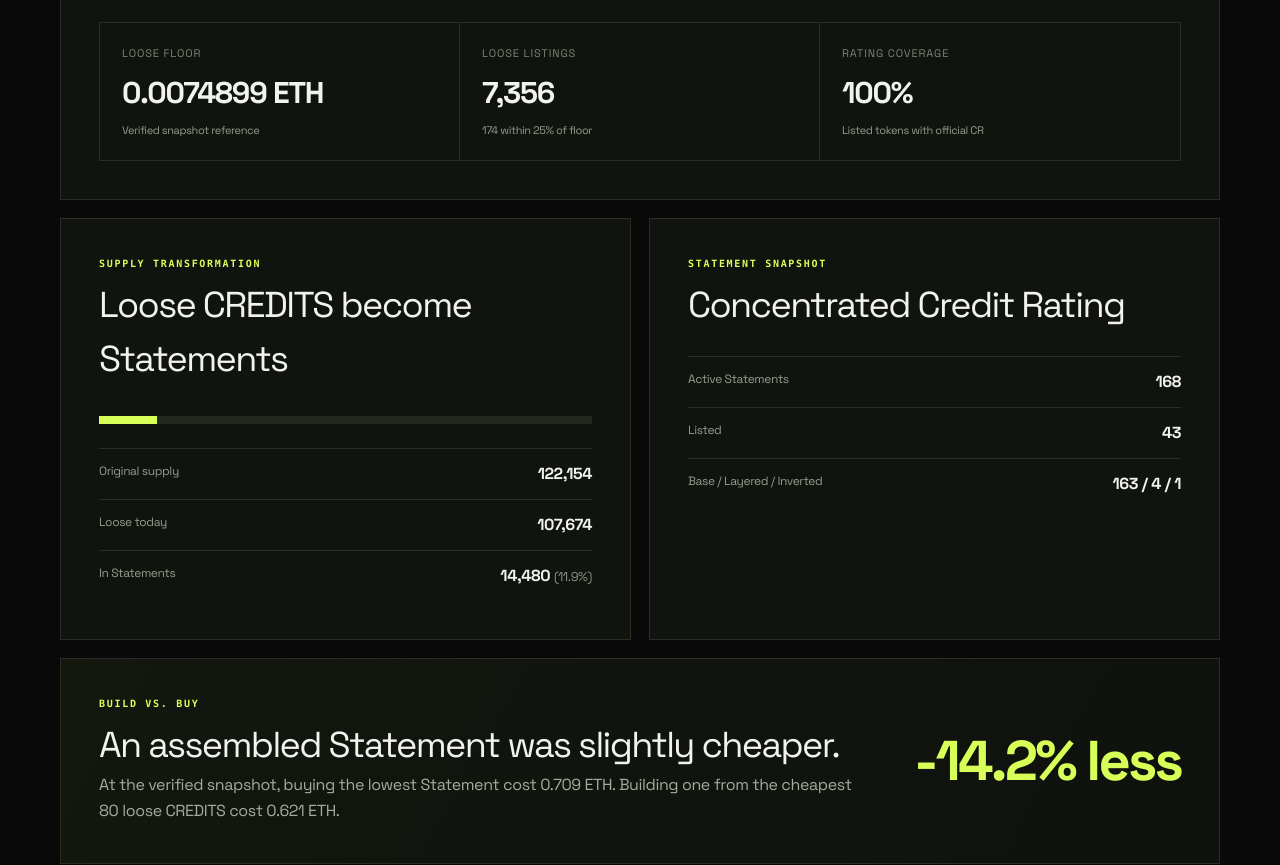
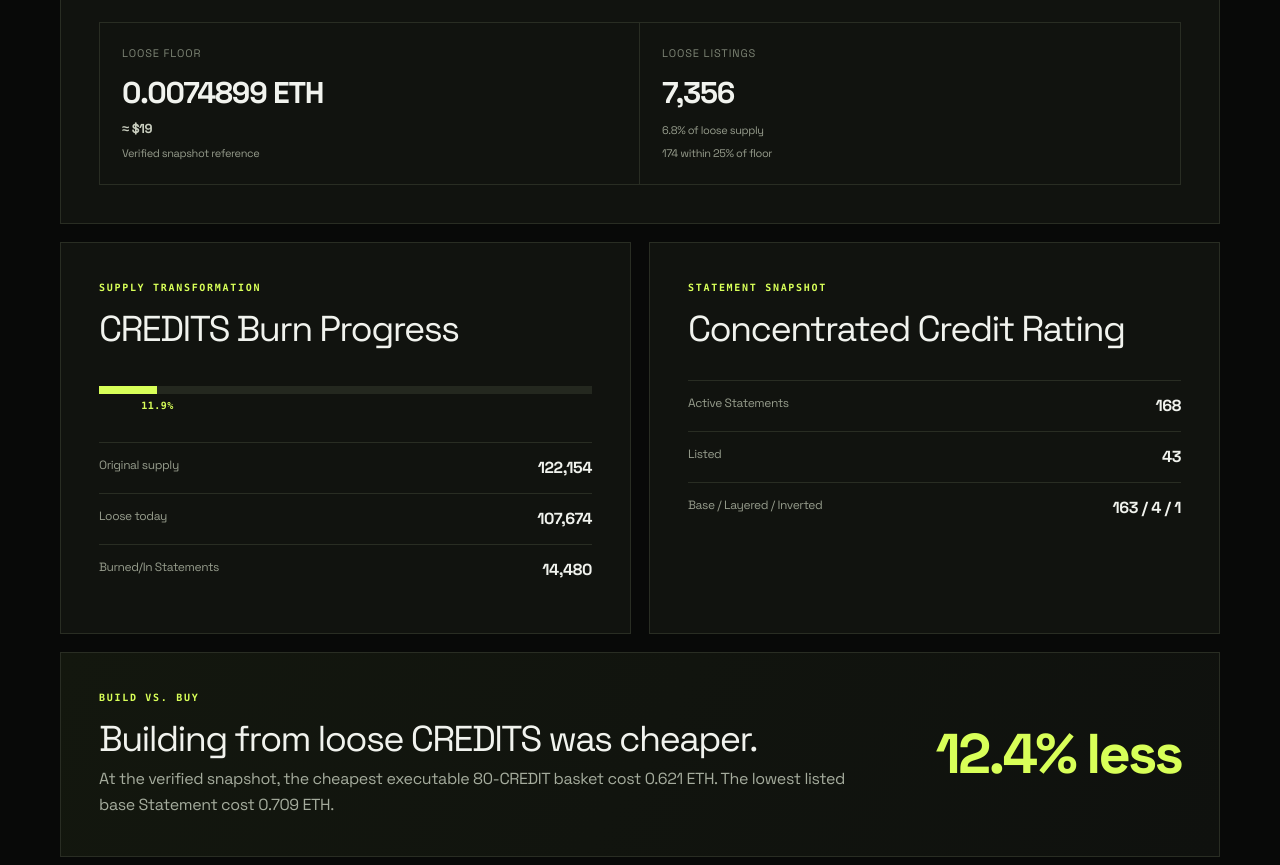
Before and after one commit to GridPhantoms/grid-keys-points, a Next.js app: page /credits in a window 1280 px wide. Shown: the part 760-1625 px from the top of the page. Built offline with nearby package versions, Linux system fonts and the light colour scheme.

Commit message:
Refine CREDITS market overview

```diff
--- a/app/credits/page.tsx
+++ b/app/credits/page.tsx
@@ -12,9 +12,11 @@ export const metadata: Metadata = {
 const integer = new Intl.NumberFormat('en-US');
 const percent = new Intl.NumberFormat('en-US', { maximumFractionDigits: 1 });
 const eth = new Intl.NumberFormat('en-US', { minimumFractionDigits: 3, maximumFractionDigits: 3 });
+const usd = new Intl.NumberFormat('en-US', { style: 'currency', currency: 'USD', maximumFractionDigits: 0 });
 
 export default function CreditsOverviewPage() {
-  const statementDiscount = (1 - overview.buildVsBuy.statementFloorEth / overview.buildVsBuy.looseBasketEth) * 100;
+  const listedPct = overview.market.looseListings / overview.supply.loose * 100;
+  const buildSavingsPct = (1 - overview.buildVsBuy.looseBasketEth / overview.buildVsBuy.statementFloorEth) * 100;
   return (
     <>
       <CreditsHeader active="overview" />
@@ -36,21 +38,23 @@ export default function CreditsOverviewPage() {
         <section className="cr-section" aria-labelledby="market-pulse">
           <div className="cr-section-head"><div><p className="cr-kicker">Market pulse</p><h2 id="market-pulse">The latest verified baseline</h2></div><span>{overview.sourceLabel}</span></div>
           <div className="cr-stat-grid">
-            <article><span>Loose floor</span><strong>{overview.market.looseFloorEth} ETH</strong><small>Verified snapshot reference</small></article>
-            <article><span>Loose listings</span><strong>{integer.format(overview.market.looseListings)}</strong><small>{integer.format(overview.market.within25PctOfFloor)} within 25% of floor</small></article>
-            <article><span>Rating coverage</span><strong>{percent.format(overview.market.officialRatingCoveragePct)}%</strong><small>Listed tokens with official CR</small></article>
+            <article><span>Loose floor</span><strong>{overview.market.looseFloorEth} ETH</strong><small className="cr-usd-equivalent">≈ {usd.format(overview.market.looseFloorEth * overview.market.ethUsd)}</small><small>Verified snapshot reference</small></article>
+            <article><span>Loose listings</span><strong>{integer.format(overview.market.looseListings)}</strong><small>{percent.format(listedPct)}% of loose supply</small><small>{integer.format(overview.market.within25PctOfFloor)} within 25% of floor</small></article>
           </div>
         </section>
 
         <div className="cr-split">
           <section className="cr-panel" aria-labelledby="supply-title">
             <p className="cr-kicker">Supply transformation</p>
-            <h2 id="supply-title">Loose CREDITS become Statements</h2>
-            <div className="cr-supply-bar" aria-label={`${percent.format(overview.supply.burnedPct)} percent of original supply is in active Statements`}><i style={{ width: `${overview.supply.burnedPct}%` }} /></div>
+            <h2 id="supply-title">CREDITS Burn Progress</h2>
+            <div className="cr-supply-progress">
+              <div className="cr-supply-bar" aria-label={`${percent.format(overview.supply.burnedPct)} percent of original supply is in active Statements`}><i style={{ width: `${overview.supply.burnedPct}%` }} /></div>
+              <span className="cr-supply-marker" style={{ left: `${overview.supply.burnedPct}%` }}>{percent.format(overview.supply.burnedPct)}%</span>
+            </div>
             <dl className="cr-detail-list">
               <div><dt>Original supply</dt><dd>{integer.format(overview.supply.original)}</dd></div>
               <div><dt>Loose today</dt><dd>{integer.format(overview.supply.loose)}</dd></div>
-              <div><dt>In Statements</dt><dd>{integer.format(overview.supply.burnedIntoStatements)} <small>({percent.format(overview.supply.burnedPct)}%)</small></dd></div>
+              <div><dt>Burned/In Statements</dt><dd>{integer.format(overview.supply.burnedIntoStatements)}</dd></div>
             </dl>
           </section>
 
@@ -66,8 +70,8 @@ export default function CreditsOverviewPage() {
         </div>
 
         <section className="cr-section cr-build" aria-labelledby="build-title">
-          <div><p className="cr-kicker">Build vs. buy</p><h2 id="build-title">An assembled Statement was slightly cheaper.</h2><p>At the verified snapshot, buying the lowest Statement cost {eth.format(overview.buildVsBuy.statementFloorEth)} ETH. Building one from the cheapest 80 loose CREDITS cost {eth.format(overview.buildVsBuy.looseBasketEth)} ETH.</p></div>
-          <strong>{percent.format(statementDiscount)}% less</strong>
+          <div><p className="cr-kicker">Build vs. buy</p><h2 id="build-title">Building from loose CREDITS was cheaper.</h2><p>At the verified snapshot, the cheapest executable 80-CREDIT basket cost {eth.format(overview.buildVsBuy.looseBasketEth)} ETH. The lowest listed base Statement cost {eth.format(overview.buildVsBuy.statementFloorEth)} ETH.</p></div>
+          <strong>{percent.format(buildSavingsPct)}% less</strong>
         </section>
 
         <section className="cr-section" aria-labelledby="preview-title">
@@ -78,7 +82,7 @@ export default function CreditsOverviewPage() {
           </div>
         </section>
       </main>
-      <footer className="cr-footer">Read-only research. No wallet connection or purchase execution.</footer>
+      <footer className="cr-footer"><Link href="/">Market Intelligence by GridPhantoms</Link><span>Read-only research. No wallet connection or purchase execution.</span></footer>
     </>
   );
 }
--- a/data/credits-overview.json
+++ b/data/credits-overview.json
@@ -3,9 +3,9 @@
   "sourceLabel": "Verified Oct 12, 2026 snapshot",
   "market": {
     "looseListings": 7356,
-    "officialRatingCoveragePct": 100.0,
     "looseFloorEth": 0.0074899,
-    "within25PctOfFloor": 174
+    "within25PctOfFloor": 174,
+    "ethUsd": 2524.21
   },
   "supply": {
     "original": 122154,
```
Also changed, not shown: app/credits/credits.css, 1 other file (tests, documents, lock files or other folders).
